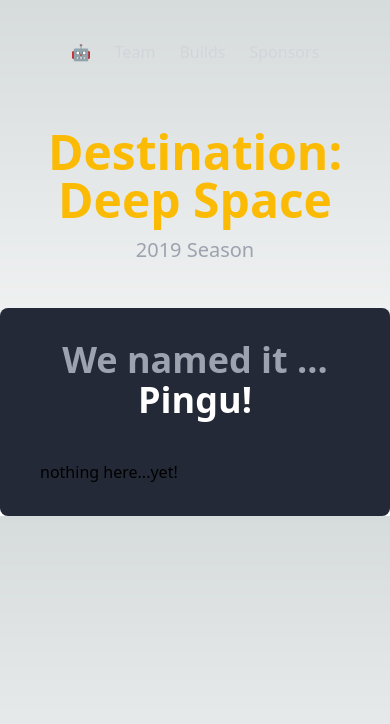
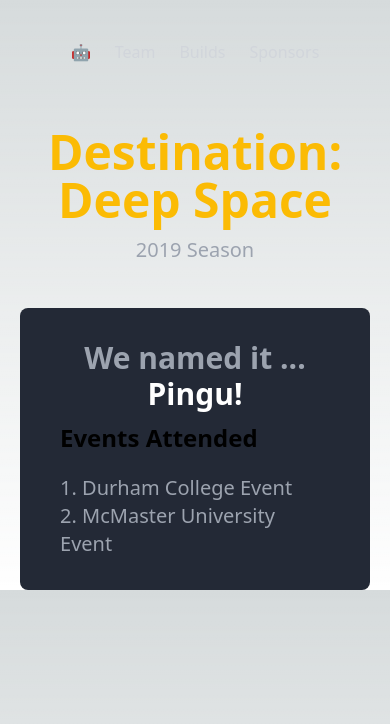
Before and after one commit to gryphonmachine/website, a Next.js app: page /season/2019 in a window 390 px wide. Shown: the top 724 px of the page. Built offline with nearby package versions, Linux system fonts and the light colour scheme.

Commit message:
tiny fixes

```diff
--- a/components/Title.tsx
+++ b/components/Title.tsx
@@ -1,6 +1,6 @@
 export const Title = (props: any) => {
   return (
-    <h3 className="text-secondary text-2xl font-semibold mb-5">
+    <h3 className="text-secondary text-2xl font-semibold mb-5 mt-[-30px]">
       <b>{...props.children}</b>
     </h3>
   );
--- a/components/season/Season.tsx
+++ b/components/season/Season.tsx
@@ -1,8 +1,8 @@
 export const Season = (props: any) => {
   return (
     <div className="flex items-center justify-center">
-      <div className="bg-[#232936] rounded-lg md:w-[800px] px-10 py-8">
-        <h1 className="text-secondary text-4xl font-bold text-center mb-10">
+      <div className="bg-[#232936] rounded-lg md:w-[800px] w-[350px] px-10 py-8">
+        <h1 className="text-secondary md:text-4xl text-3xl font-bold text-center mb-10">
           <span className="text-gray-400">
             {props.title && "We named it ... "}{" "}
             <span className="text-white">{props.title && `${props.title}!`}</span>
--- a/pages/season/2016/index.tsx
+++ b/pages/season/2016/index.tsx
@@ -17,7 +17,7 @@ export default function Season2016() {
           <b>Recap Video + Media</b>
         </h3>
 
-        <div className="mb-10">
+        <div className="mb-[60px]">
           <VideoEmbed id="E-MpsOlM3U0" />
         </div>
 
--- a/pages/season/2017/index.tsx
+++ b/pages/season/2017/index.tsx
@@ -18,7 +18,7 @@ export default function Season2017() {
           <b>Recap Video + Media</b>
         </h3>
 
-        <div className="mb-10">
+        <div className="mb-[60px]">
           <VideoEmbed id="u3hDYpXdCBg" />
         </div>
 
--- a/pages/season/2019/index.tsx
+++ b/pages/season/2019/index.tsx
@@ -1,5 +1,8 @@
 import { Header } from "@/components/Header";
+import { Subtitle } from "@/components/Subtitle";
+import { Title } from "@/components/Title";
 import { Season } from "@/components/season/Season";
+import Link from "next/link";
 
 export default function Season2019() {
   return (
@@ -7,7 +10,18 @@ export default function Season2019() {
       <Header title="Destination: Deep Space" subtitle="2019 Season" />
 
       <Season title="Pingu">
-        nothing here...yet!
+        <Title>Events Attended</Title>
+
+        <Link href="/season/2019/durham" legacyBehavior>
+          <a>
+            <Subtitle>1. Durham College Event</Subtitle>
+          </a>
+        </Link>
+        <Link href="/season/2019/mcmaster" legacyBehavior>
+          <a>
+            <Subtitle>2. McMaster University Event</Subtitle>
+          </a>
+        </Link>
       </Season>
     </>
   );
--- a/pages/season/2023/index.tsx
+++ b/pages/season/2023/index.tsx
@@ -14,7 +14,7 @@ export default function Season2023() {
       <Season title="Intercontintinental Ballistic Mini Me (ICBM)">
         <Title>Recap Video</Title>
 
-        <div className="mb-10">
+        <div className="mb-[60px]">
           <VideoEmbed id="dQw4w9WgXcQ" />
         </div>
 
```
